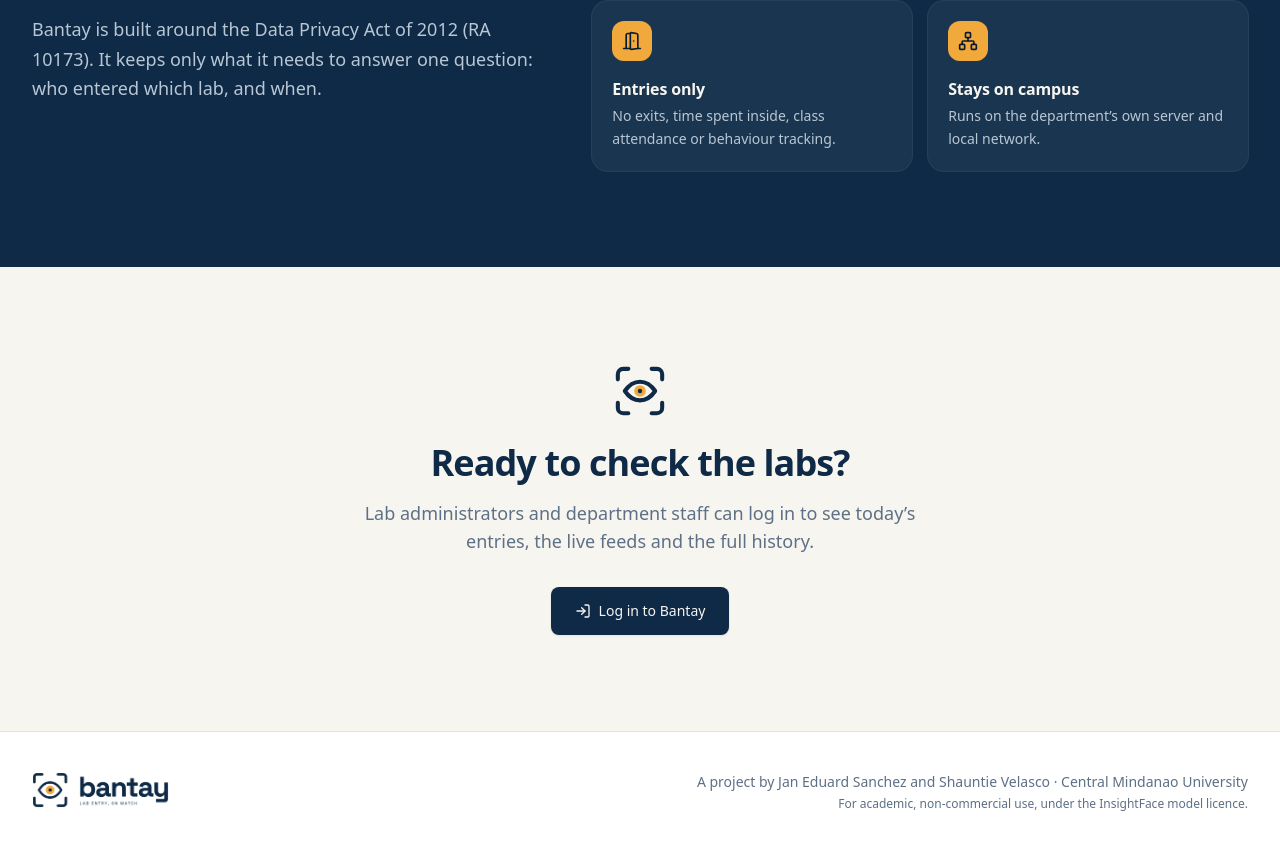
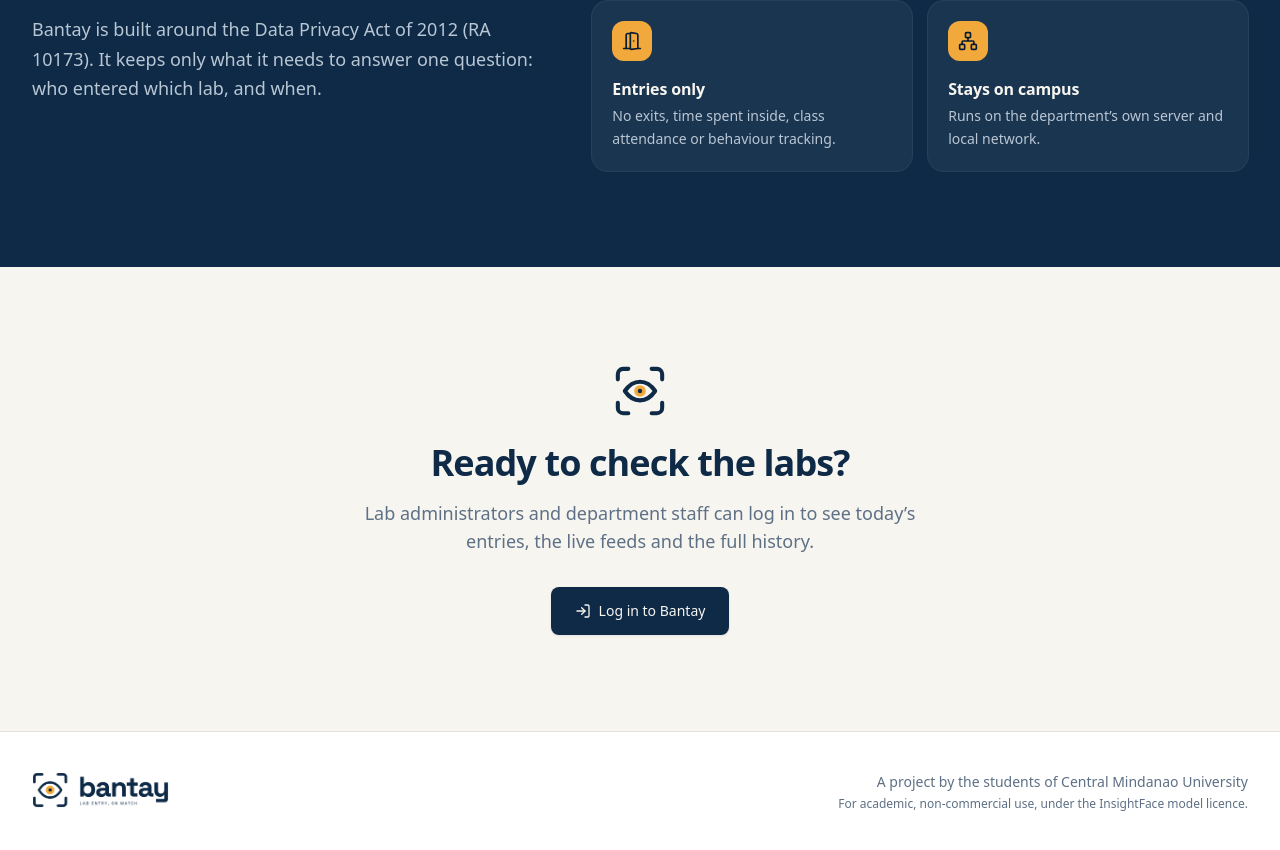
Before and after one commit to ziminni/bantay, a React (Vite) app in the folder frontend/: page / in a window 1280 px wide. Shown: the part 2732-3582 px from the top of the page. Built offline with nearby package versions, Linux system fonts and the light colour scheme; no server answers.

Commit message:
Credit the students of Central Mindanao University in the footer

```diff
--- a/frontend/src/features/landing/LandingPage.tsx
+++ b/frontend/src/features/landing/LandingPage.tsx
@@ -263,7 +263,7 @@ export function LandingPage() {
         <div className="mx-auto flex max-w-7xl flex-col gap-6 px-5 py-10 sm:px-8 md:flex-row md:items-center md:justify-between">
           <Logo variant="lockup" className="h-9 w-auto self-start" />
           <div className="text-sm text-gray-500 md:text-right">
-            <p>A project by Jan Eduard Sanchez and Shauntie Velasco · Central Mindanao University</p>
+            <p>A project by the students of Central Mindanao University</p>
             <p className="mt-1 text-xs">For academic, non-commercial use, under the InsightFace model licence.</p>
           </div>
         </div>
```
